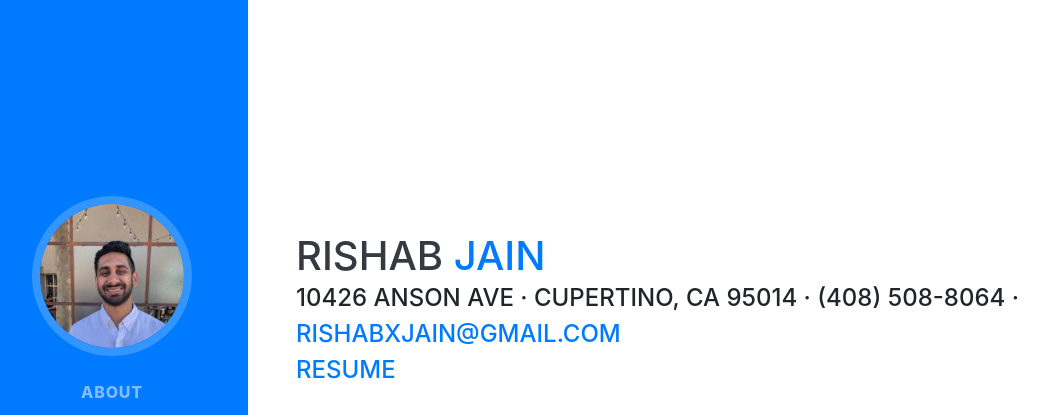
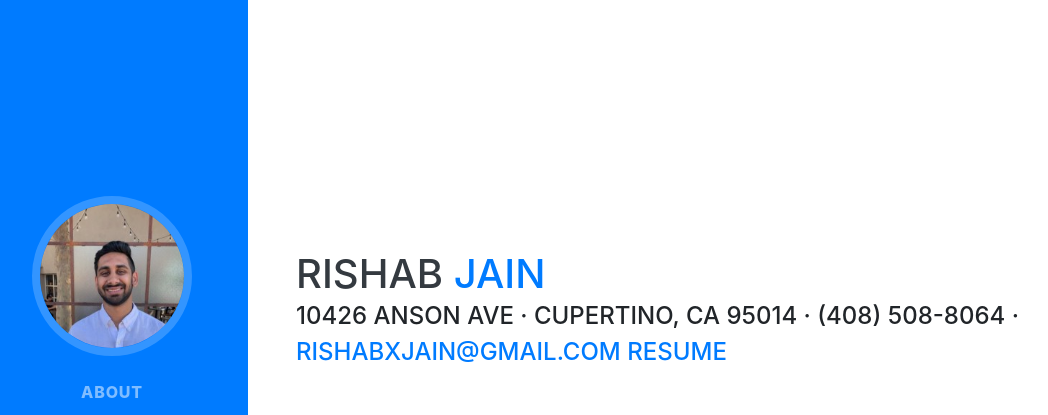
Before and after one commit to RishabJain27/RishabJain27.github.io, a website with bundled scripts: page index.html in a window 1280 px wide. Shown: the top 415 px of the page, without its empty margins (24-1072 px from the left). Built offline with nearby package versions, Linux system fonts and the light colour scheme; a web font is replaced by a local one.

Commit message:
resume bugfix

```diff
--- a/index.html
+++ b/index.html
@@ -68,7 +68,7 @@
         </h1>
         <div class="subheading mb-5">10426 Anson Ave · Cupertino, CA 95014 · (408) 508-8064 ·
           <a href="mailto:rishabxjain@gmail.com">rishabxjain@gmail.com</a>
-          <a href="/Rishab_Jain_resume_latest.pdf" download> <p>Resume<p> </a>
+          <a href="/Rishab_Jain_resume_latest.pdf" download>Resume</a>
         </div>
         <p class="lead mb-5">Software Engineer looking for new opportunities. Ex-Cisco</p>
         <div class="social-icons">
```
